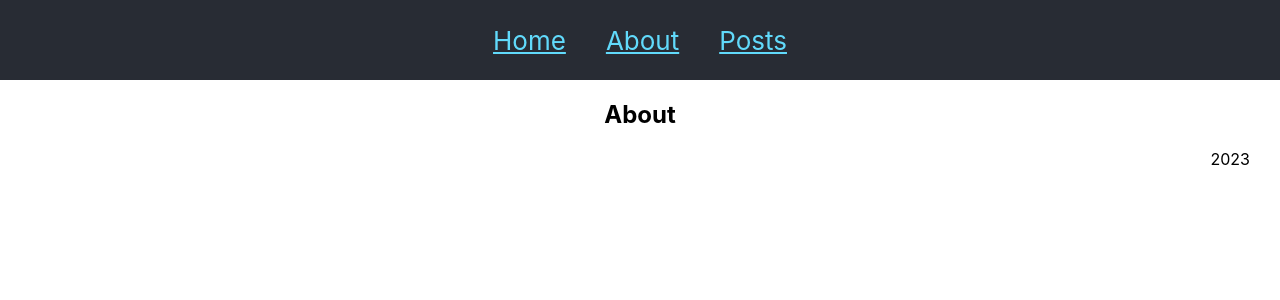
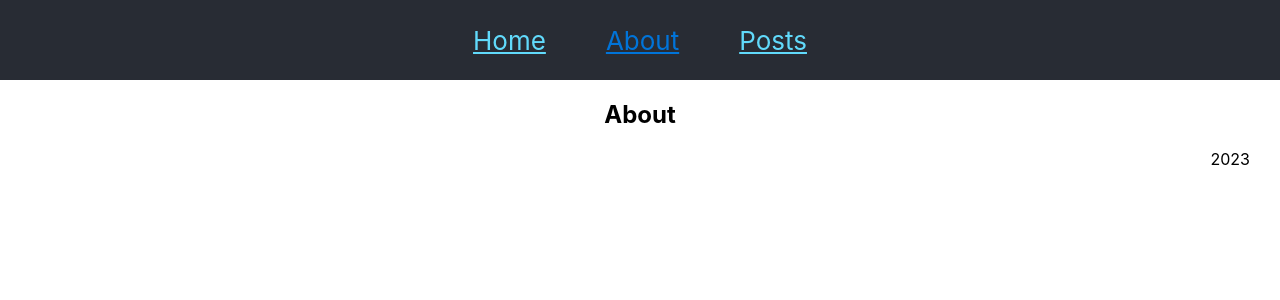
Before and after one commit to maxiair1/react-routerv6, a React (Create React App) app: page /about in a window 1280 px wide. Shown: the top 300 px of the page. Built offline with nearby package versions, Linux system fonts and the light colour scheme.

Commit message:
Компонент NavLink и его кастомизация в React-Router 6

```diff
--- a/src/App.css
+++ b/src/App.css
@@ -25,13 +25,20 @@
 
 .App-link {
   color: #61dafb;
-  padding: 0 20px;
+  padding: 0 30px;
 }
 
 .App-footer {
   text-align: end;
   padding: 0 30px;
 }
+
+.active-link {
+  color: #0074D9;
+
+}
+
+
 
 @keyframes App-logo-spin {
   from {
--- /dev/null
+++ b/src/Components/CustomLink.css
@@ -0,0 +1,11 @@
+.active-link {
+    color: #0074D9;
+    padding:0 30px;
+
+}
+
+.link {
+    padding:0 30px;
+    color: #61dafb
+
+}
--- /dev/null
+++ b/src/Components/CustomLink.jsx
@@ -0,0 +1,12 @@
+import React from "react";
+import {Link, useMatch} from "react-router-dom";
+import "./CustomLink.css"
+
+const CustomLink = ({to, text, ...props}) => {
+    const match = useMatch(to);
+     return (
+        <Link to={to} {...props} className={match?"active-link":"link"} >{text}</Link>
+    )
+}
+
+export { CustomLink };
--- a/src/Components/Layout.jsx
+++ b/src/Components/Layout.jsx
@@ -1,5 +1,6 @@
 import React from "react";
-import {Link, Outlet } from "react-router-dom";
+import {NavLink, Outlet } from "react-router-dom";
+import {CustomLink} from "./CustomLink";
 
 
 const Layout = () => {
@@ -7,9 +8,9 @@ const Layout = () => {
     return (
         <>
             <header className="App-header">
-                <Link to="/" className="App-link">Home</Link>
-                <Link to="/about" className="App-link">About</Link>
-                <Link to="/posts" className="App-link">Posts</Link>
+                <NavLink to="/" style={({isActive})=>isActive?{color:'#0074D9', padding:0+' '+30+'px'}:{color:'#61dafb',padding:0+' '+30+'px'}}>Home</NavLink>
+                <NavLink to="/about" className={({isActive})=>isActive?"active-link App-link":"App-link"}>About</NavLink>
+                <CustomLink to="/posts" text="Posts"/>
             </header>
             <Outlet/>
             <footer className="App-footer">2023</footer>
```
